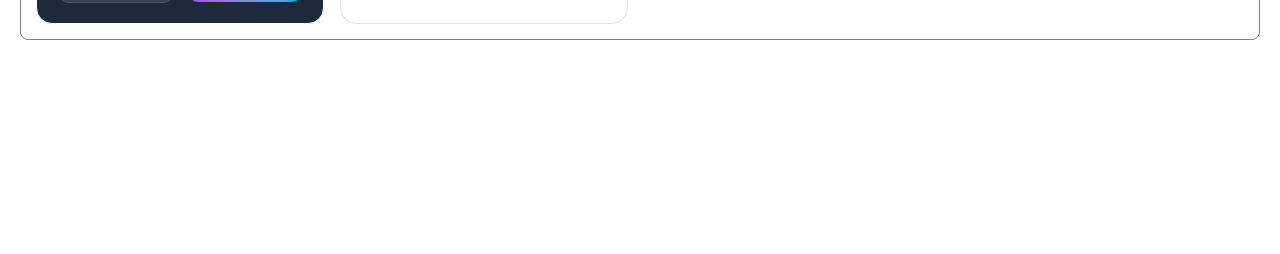
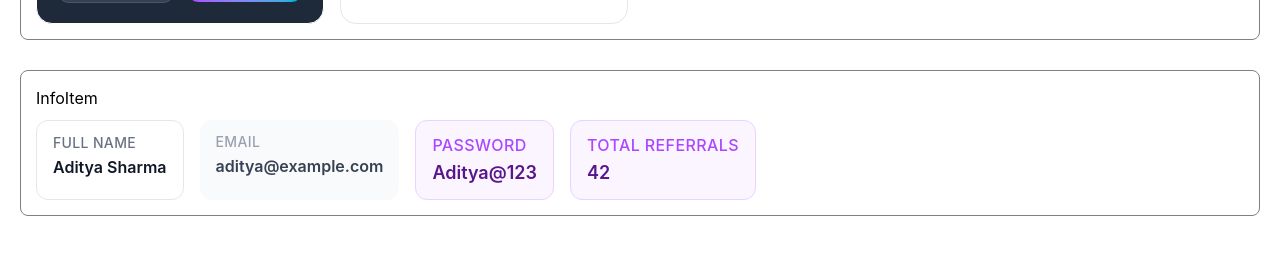
Before and after one commit to RohitD100/component-library, a React (Vite) app: page / in a window 1280 px wide. Shown: the part 1959-2213 px from the top of the page. Before the commit the page ends 2049 px from the top, so only its background shows below. Built offline with nearby package versions, Linux system fonts and the light colour scheme.

Commit message:
feat: add InfoItem component

```diff
--- /dev/null
+++ b/src/components/InfoItem/InfoItem.tsx
@@ -0,0 +1,53 @@
+import React from "react";
+import {
+    containerOrientation,
+    containerVariant,
+    labelBase,
+    labelSize,
+    labelVariant,
+    valueBase,
+    valueSize,
+    valueVariant,
+    iconBase,
+} from "./infoItemStyling";
+import type { InfoItemProps } from "./types";
+
+const InfoItem = ({
+    label,
+    value,
+    variant = "default",
+    size = "md",
+    orientation = "vertical",
+    icon,
+    className = "",
+    styles = {},
+}: InfoItemProps) => {
+    return (
+        <div
+            className={`${containerVariant[variant]} ${containerOrientation[orientation]} ${className}`}
+            style={styles}
+        >
+            {icon && <span className={iconBase}>{icon}</span>}
+            <div
+                className={
+                    orientation === "vertical"
+                        ? "flex flex-col gap-0.5"
+                        : "flex flex-col gap-0.5"
+                }
+            >
+                <span
+                    className={`${labelBase} ${labelSize[size]} ${labelVariant[variant]}`}
+                >
+                    {label}
+                </span>
+                <span
+                    className={`${valueBase} ${valueSize[size]} ${valueVariant[variant]}`}
+                >
+                    {value}
+                </span>
+            </div>
+        </div>
+    );
+};
+
+export default InfoItem;
--- /dev/null
+++ b/src/components/InfoItem/infoItemStyling.ts
@@ -0,0 +1,44 @@
+import type {
+    InfoItemVariant,
+    InfoItemSize,
+    InfoItemOrientation,
+} from "./types";
+
+export const containerOrientation: Record<InfoItemOrientation, string> = {
+    horizontal: "flex flex-row items-center justify-between gap-4",
+    vertical: "flex flex-col gap-1",
+};
+
+export const containerVariant: Record<InfoItemVariant, string> = {
+    default: "bg-white border border-gray-200 rounded-xl px-4 py-3",
+    subtle: "bg-gray-50 rounded-xl px-4 py-3",
+    highlight: "bg-purple-50 border border-purple-200 rounded-xl px-4 py-3",
+};
+
+export const labelSize: Record<InfoItemSize, string> = {
+    sm: "text-xs",
+    md: "text-sm",
+    lg: "text-base",
+};
+
+export const valueSize: Record<InfoItemSize, string> = {
+    sm: "text-sm",
+    md: "text-base",
+    lg: "text-lg",
+};
+
+export const labelVariant: Record<InfoItemVariant, string> = {
+    default: "text-gray-500",
+    subtle: "text-gray-400",
+    highlight: "text-purple-500",
+};
+
+export const valueVariant: Record<InfoItemVariant, string> = {
+    default: "text-gray-900",
+    subtle: "text-gray-700",
+    highlight: "text-purple-900",
+};
+
+export const labelBase = "font-medium tracking-wide uppercase";
+export const valueBase = "font-semibold";
+export const iconBase = "shrink-0 text-gray-400";
--- /dev/null
+++ b/src/components/InfoItem/types.ts
@@ -0,0 +1,16 @@
+import React from "react";
+
+export type InfoItemVariant = "default" | "subtle" | "highlight";
+export type InfoItemSize = "sm" | "md" | "lg";
+export type InfoItemOrientation = "horizontal" | "vertical";
+
+export type InfoItemProps = {
+    label: string;
+    value: React.ReactNode;
+    variant?: InfoItemVariant;
+    size?: InfoItemSize;
+    orientation?: InfoItemOrientation;
+    icon?: React.ReactNode;
+    className?: string;
+    styles?: React.CSSProperties;
+};
--- a/src/componentsList.tsx
+++ b/src/componentsList.tsx
@@ -6,6 +6,7 @@ import Alert from "./components/Alert/Alert";
 import Avatar from "./components/Avatar/Avatar";
 import ReferralBadge from "./components/ReferralBadge/ReferralBadge";
 import Card from "./components/Card/Card";
+import InfoItem from "./components/InfoItem/InfoItem";
 
 export const components = [
     {
@@ -165,4 +166,36 @@ export const components = [
             </div>
         ),
     },
+    {
+        name: "InfoItem",
+        render: () => (
+            <div className="flex flex-wrap gap-4">
+                <InfoItem
+                    label="Full Name"
+                    value="Aditya Sharma"
+                    variant="default"
+                    size="md"
+                />
+                <InfoItem
+                    label="Email"
+                    value="aditya@example.com"
+                    variant="subtle"
+                    size="md"
+                />
+                <InfoItem
+                    label="Password"
+                    value="Aditya@123"
+                    variant="highlight"
+                    size="lg"
+                />
+                <InfoItem
+                    label="Total Referrals"
+                    value="42"
+                    variant="highlight"
+                    size="lg"
+                    orientation="horizontal"
+                />
+            </div>
+        ),
+    },
 ];
```
